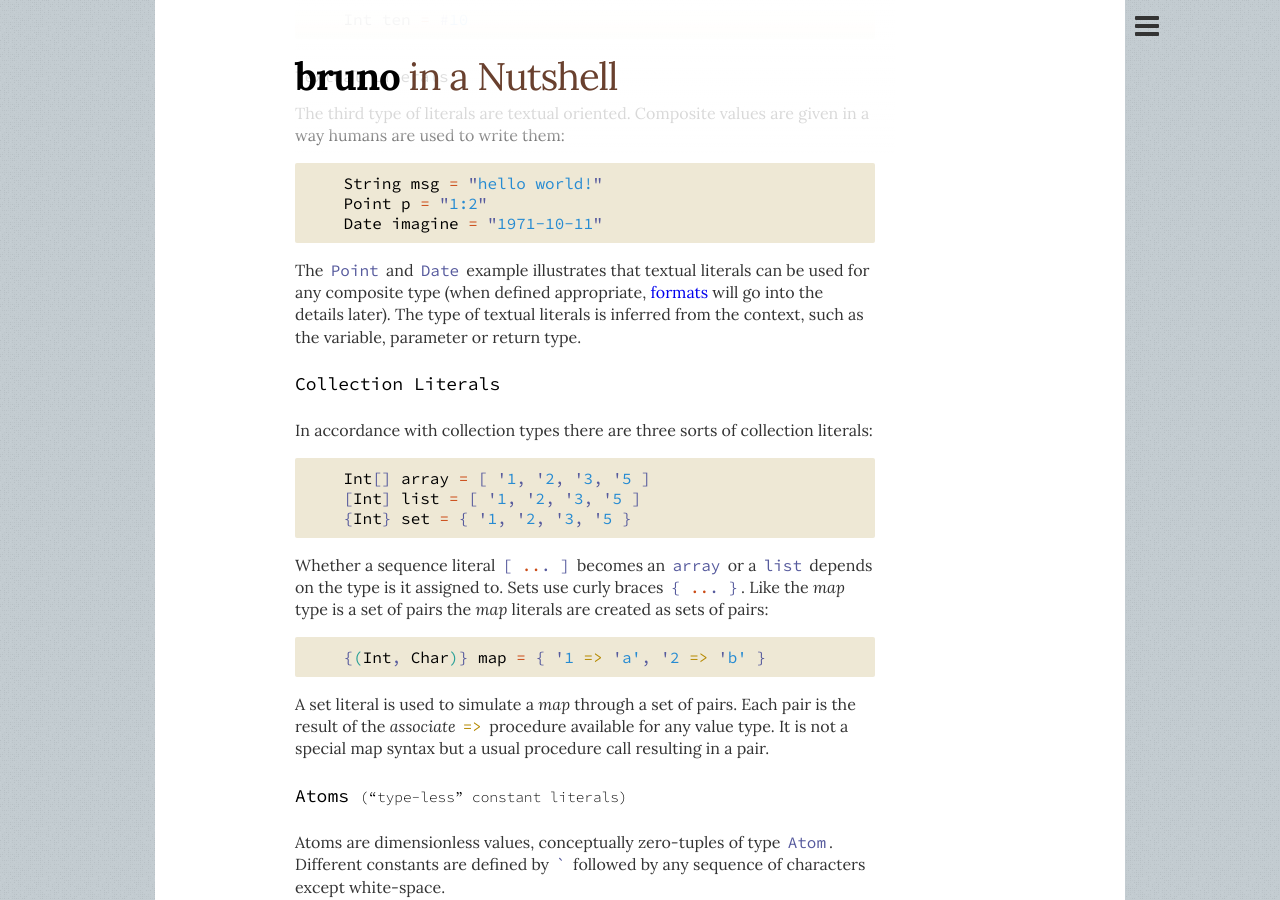
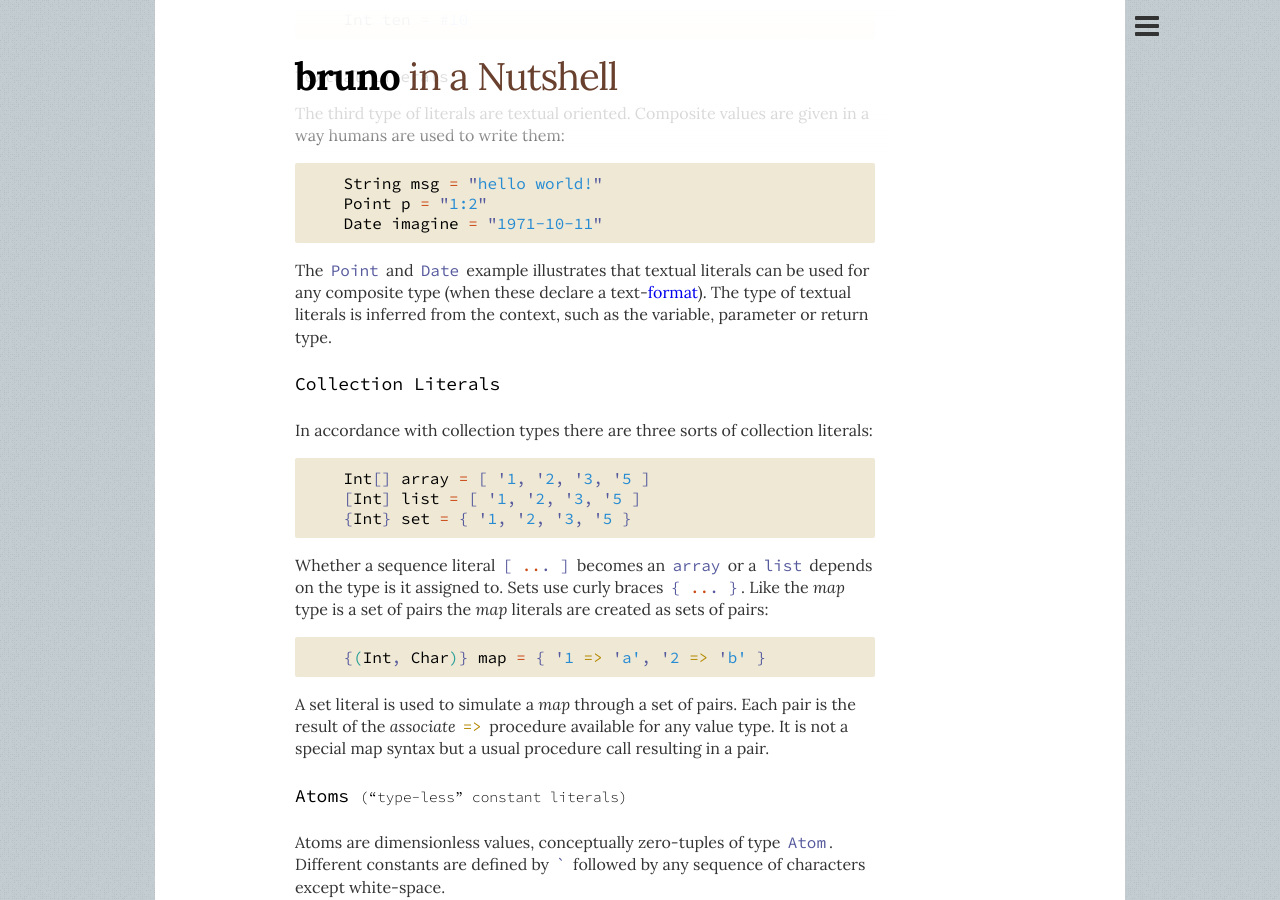
Before and after one commit to bruno-lang/bruno-lang.github.io, a Jekyll site: the page built from in-a-nutshell/index.md, in a window 1280 px wide and 900 px high, scrolled down 6006 px. Built offline with Jekyll 4.4.1, drawn with Linux system fonts in a browser that asks for light colours; nearby versions of some CDN libraries.

Commit message:
Update index.md

```diff
--- a/in-a-nutshell/index.md
+++ b/in-a-nutshell/index.md
@@ -264,8 +264,8 @@ way humans are used to write them:
 		Date imagine = "1971-10-11"
 
 The `Point` and `Date` example illustrates that textual literals can be used for
-any composite type (when defined appropriate, <a href="#formats">formats</a> will
-go into the details later). The type of textual literals is inferred from the
+any composite type (when these declare a text-[format](#formats)).
+The type of textual literals is inferred from the
 context, such as the variable, parameter or return type.
 
 #### Collection Literals
```
